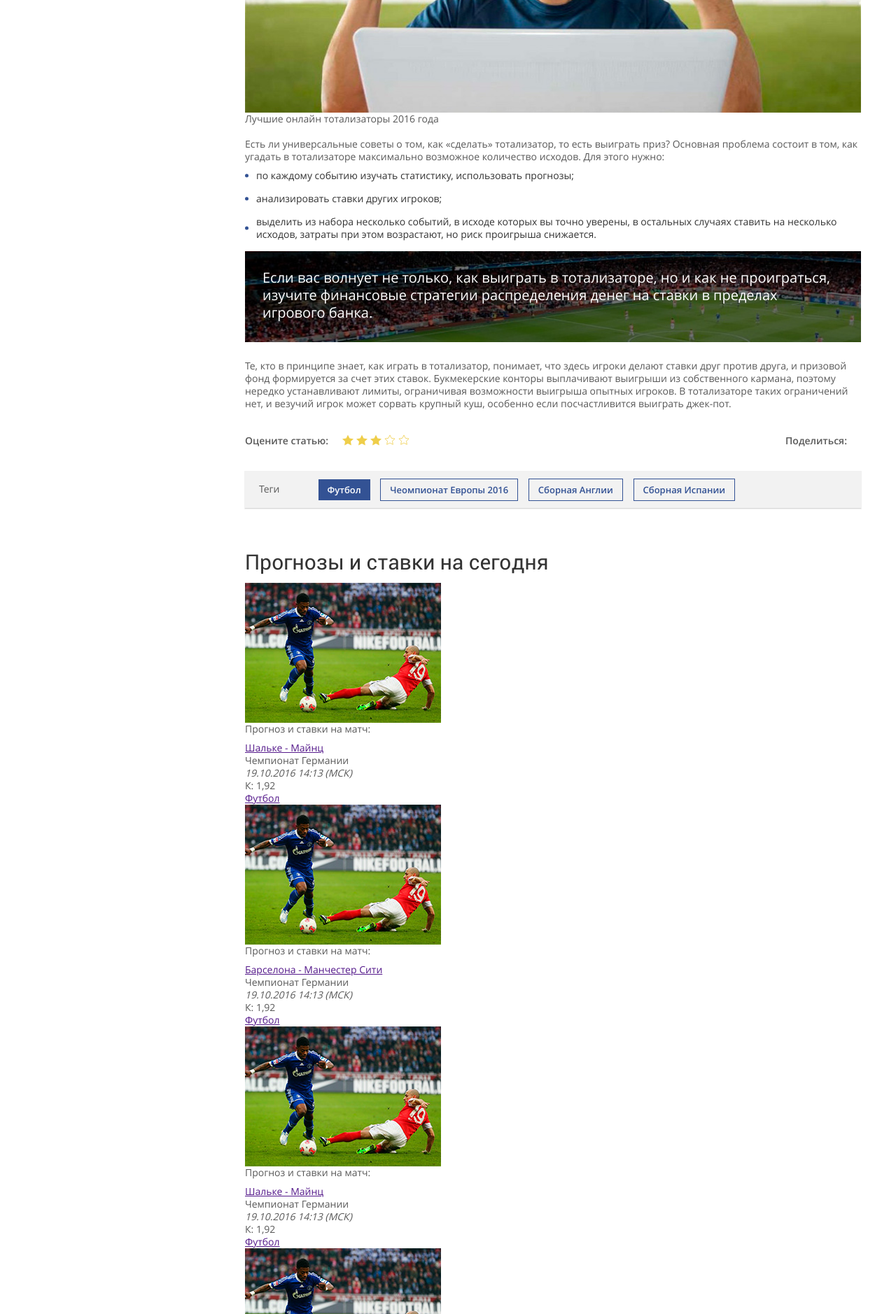
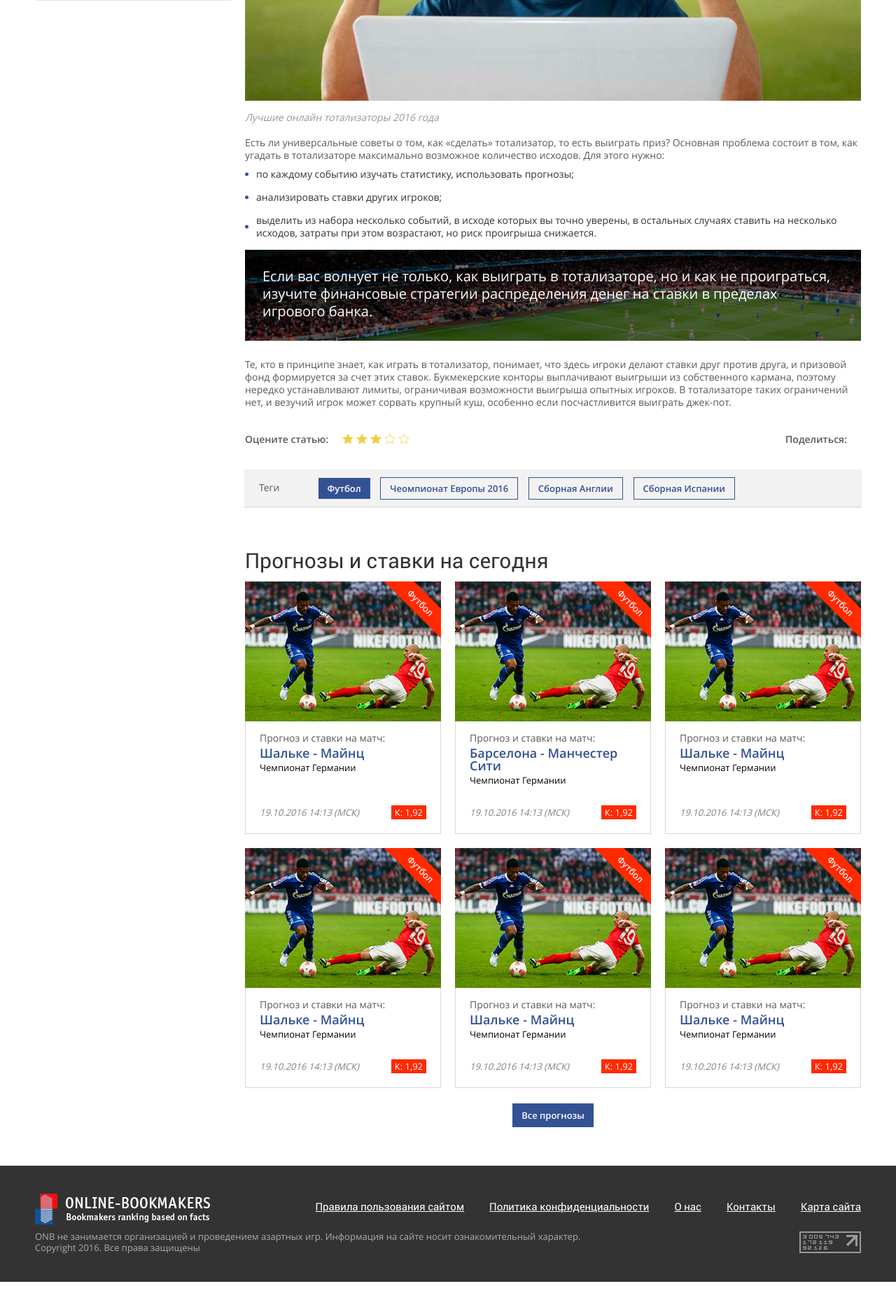
Before and after one commit to LayoutDep/online-bookmakers, a PHP site: page /article.html in a window 1280 px wide. Shown: the part 1882-3760 px from the top of the page at 70% size. After the commit the page ends 3714 px from the top, so only its background shows below. Run offline with PHP 8.4, Linux system fonts and the light colour scheme; some libraries are stand-ins or nearby versions.

Commit message:
Merge branch 'master' of E:\OpenServer\domains\works\online-bookmakers with conflicts.

```diff
--- a/app/css/main.css
+++ b/app/css/main.css
@@ -171,13 +172,18 @@ input, button {
 [required] {
   text-shadow: none; }
 
+html, body, .container {
+  min-height: 100vh; }
+
 html.__no-scroll {
   overflow: hidden; }
 
 body {
-  min-height: 5000px;
+  position: relative; }
+
+.container {
   position: relative;
-  margin-right: 0; }
+  padding-bottom: 165px; }
 
 .clear:before, .clear:after {
   content: '';
@@ -240,6 +246,10 @@ p {
       text-decoration: underline; }
   .content_main strong {
     font-family: 'OpenSansSemibold'; }
+  .content_main figcaption {
+    font-style: italic;
+    margin-top: 15px;
+    color: #999696; }
   .content_main em {
     font-style: italic; }
   .content_main img {
@@ -293,9 +294,21 @@ h3 {
   display: flex;
   justify-content: space-between;
   margin: 35px 0; }
+  @media only screen and (max-width: 1200px) {
+    .article-bottom {
+      display: block; } }
   .article-bottom strong {
     float: left;
     margin-right: 20px; }
+
+.article-bottom_item {
+  overflow: hidden; }
+  @media only screen and (max-width: 1200px) {
+    .article-bottom_item {
+      margin-bottom: 20px; } }
+  @media only screen and (max-width: 1200px) {
+    .article-bottom_item:last-child {
+      margin-bottom: 0; } }
 
 .article-bottom_social {
   margin-left: 5px; }
@@ -379,9 +467,75 @@ a.article-info_item:hover {
   border: none;
   outline: none;
   color: #ffffff;
-  transition: .2s; }
+  transition: .2s;
+  text-decoration: none; }
   .button:hover {
     background: #227496; }
+
+.content-list-preview li:last-child {
+  margin-bottom: 0; }
+
+.footer {
+  background: #333333;
+  padding: 40px 0;
+  position: absolute;
+  bottom: 0;
+  left: 0;
+  width: 100%; }
+
+.footer_top {
+  display: flex;
+  justify-content: space-between;
+  align-items: center;
+  margin-bottom: 10px; }
+  @media only screen and (max-width: 900px) {
+    .footer_top {
+      display: block; } }
+
+@media only screen and (max-width: 900px) {
+  .footer_logo {
+    text-align: center; } }
+
+.footer_list {
+  display: flex;
+  position: relative;
+  top: -3px; }
+  @media only screen and (max-width: 900px) {
+    .footer_list {
+      top: 0;
+      margin-top: 20px;
+      flex-wrap: wrap;
+      justify-content: center; } }
+
+.footer_list li {
+  margin: 0 18px; }
+  .footer_list li:last-child {
+    margin-right: 0; }
+
+.footer_list a {
+  font: 15px/1 'RobotoRegular';
+  color: #ffffff; }
+  .footer_list a:hover {
+    text-decoration: none; }
+  @media only screen and (max-width: 900px) {
+    .footer_list a {
+      padding: 10px;
+      display: block; } }
+
+.footer_bottom {
+  display: flex;
+  justify-content: space-between; }
+  @media only screen and (max-width: 520px) {
+    .footer_bottom {
+      display: block;
+      text-align: center; } }
+
+.footer_text {
+  font: 13px/1.2 'OpenSansRegular';
+  color: #b1abab; }
+  @media only screen and (max-width: 520px) {
+    .footer_text {
+      margin-bottom: 10px; } }
 
 .header_top {
   height: 79px; }
@@ -836,6 +1001,97 @@ a.article-info_item:hover {
     .nav_open-menu {
       display: block; } }
 
+.news_items {
+  display: flex;
+  flex-wrap: wrap;
+  align-items: stretch;
+  align-content: stretch;
+  margin: 0 -10px 10px; }
+  @media only screen and (max-width: 1200px) {
+    .news_items {
+      margin: 0;
+      justify-content: space-around; } }
+
+.news_item {
+  width: 280px;
+  margin: 0 10px 20px;
+  position: relative;
+  border: 1px solid #d9d9d9; }
+  @media only screen and (max-width: 1200px) {
+    .news_item {
+      margin-left: 0;
+      margin-right: 0; } }
+
+.news_image {
+  margin: -1px; }
+  .news_image img {
+    width: 100%;
+    height: 200px; }
+
+.news_content {
+  padding: 16px 20px 67px;
+  border-top: none; }
+
+.news_descr {
+  margin-bottom: 3px; }
+
+.news_title {
+  font: 18px/1 'OpenSansSemibold';
+  color: #335294;
+  text-decoration: none;
+  display: block;
+  margin-bottom: 3px;
+  transition: .2s; }
+  .news_title:hover {
+    color: #000; }
+
+.news_what {
+  font-size: 13px;
+  color: #000; }
+
+.news_date {
+  display: flex;
+  justify-content: space-between;
+  align-items: center;
+  position: absolute;
+  bottom: 20px;
+  left: 0;
+  width: 100%;
+  padding: 0 20px; }
+
+.news_date-text {
+  color: #808080;
+  font-size: 13px; }
+
+.news_koef {
+  color: #ffffff;
+  font-size: 13px;
+  padding: 1px 5px;
+  background: #ff2a00; }
+
+.news_category-wrapper {
+  position: absolute;
+  top: -1px;
+  right: -1px;
+  overflow: hidden;
+  width: 85px;
+  height: 80px; }
+
+.news_category {
+  width: 150px;
+  height: 30px;
+  text-align: center;
+  color: #ffffff;
+  background: #ff2a00;
+  font: 13.6px/30px 'RobotoRegular';
+  position: absolute;
+  top: 0;
+  right: -30px;
+  transform: rotate(45deg) translateX(22px); }
+
+.news_btn {
+  text-align: center; }
+
 .socials {
   display: inline-flex; }
 
--- /dev/null
+++ b/app/js/app.js
@@ -0,0 +1,348 @@
+;(function (window, undefined) {
+	var data = {
+		modules: {}
+	};
+
+	/**
+	 * Конструктор
+	 * @constructor
+	 */
+	function App() {
+		this.length = 0;
+		this.data = {};
+	}
+
+	/**
+	 * Добавление модулей
+	 * @param name - название модуля
+	 * @param fn - функция обработчик модуля
+	 * @param call (bool) - вызов модуля сразу после объявления
+	 * 						по умолчанию - false
+	 */
+	App.prototype.addModule = function (name, fn, call) {
+		if (typeof data.modules[name] == 'function') {
+			throw {
+				message: 'Модуль уже существует'
+			};
+		}
+		call = call == undefined ? false : call;
+		data.modules[name] = fn;
+		if (call == true) {
+			fn.call(this);
+		}
+		this.length++;
+	};
+
+	/**
+	 * Вызов модуля
+	 * @param moduleName
+	 */
+	App.prototype.callModule = function (moduleName) {
+		data.modules[moduleName].apply(this, [].slice.call(arguments, 1));
+	};
+
+	/**
+	 * Удаление модуля
+	 * @param moduleName
+	 */
+	App.prototype.removeModule = function (moduleName) {
+		delete data.modules[moduleName];
+		this.length--;
+	};
+
+	/**
+	 * Возвращает все модули в виде объекта
+	 * @returns {data.modules|{}}
+	 */
+	App.prototype.getModules = function () {
+		return data.modules;
+	};
+
+	window.App = App;
+	window.app = new App();
+})(window, undefined);
+
+app.data.media = {
+	desktop: 1201
+};
+
+app.data.swipe = function (params) {
+	var left = isFunction( params.left ) ? params.left : undefined;
+	var right = isFunction( params.right ) ? params.right : undefined;
+	var top = isFunction( params.top ) ? params.top : undefined;
+	var bottom = isFunction( params.bottom ) ? params.bottom : undefined;
+
+	var initialPoint;
+	var finalPoint;
+	document.addEventListener('touchstart', function(event) {
+		initialPoint=event.changedTouches[0];
+	}, false);
+	document.addEventListener('touchend', function(event) {
+		finalPoint=event.changedTouches[0];
+		var xAbs = Math.abs(initialPoint.pageX - finalPoint.pageX);
+		var yAbs = Math.abs(initialPoint.pageY - finalPoint.pageY);
+
+		if ( xAbs > 20 || yAbs > 20 ) {
+			if ( xAbs > yAbs ) {
+				if (finalPoint.pageX < initialPoint.pageX && left){
+					/*СВАЙП ВЛЕВО*/
+						left();
+				}
+				else {
+					/*СВАЙП ВПРАВО*/
+					if ( xAbs > 70 && right)
+						right();
+				}
+			}
+			else {
+				if (finalPoint.pageY < initialPoint.pageY && top) {
+					/*СВАЙП ВВЕРХ*/
+					top();
+				}
+				else if (bottom) {
+					/*СВАЙП ВНИЗ*/
+					bottom();
+				}
+			}
+		}
+	}, false);
+};
+
+function isFunction(object) {
+	return typeof object == 'function';
+}
+
+app.addModule('left-bar', function () {
+	var $leftBar = $('.js-left-bar');
+
+	if (!$leftBar.length) {
+		return false;
+	}
+
+	var list = $leftBar.find('.left-bar_list');
+	var $listItem = $leftBar.find('.left-bar_list > li');
+	var $innerList = $leftBar.find('.left-bar_inner-list');
+	var $openBtn, $overlay;
+	var isVisible = false;
+
+	if ($leftBar.length) {
+		responsiveButton();
+		responsiveOverlay();
+	}
+
+	$listItem.on('click', function (e) {
+		var $innerListActive = $(this).find($innerList);
+
+		if ($innerListActive.length) {
+			if ($innerListActive.is(':visible')) {
+				$innerListActive.slideUp(300);
+			} else {
+				$innerListActive.slideDown(300);
+			}
+			return false;
+		}
+	});
+
+	$openBtn.on('click', function () {
+		toggleMenu();
+	});
+
+	$overlay.on('click', function () {
+		hideMenu();
+	});
+
+	app.data.swipe({
+		left: function () {
+			if (isVisible) {
+				hideMenu();
+			}
+		},
+		right: function () {
+			if (!isVisible) {
+				showMenu();
+			}
+		}
+	});
+
+	function toggleMenu() {
+		$leftBar.toggleClass('__active');
+		$overlay.toggleClass('__active');
+		$openBtn.toggleClass('__active');
+		$('html').toggleClass('__no-scroll');
+		isVisible = !isVisible;
+	}
+
+	function showMenu() {
+		$leftBar.addClass('__active');
+		$overlay.addClass('__active');
+		$openBtn.addClass('__active');
+		$('html').addClass('__no-scroll');
+		isVisible = true;
+	}
+
+	function hideMenu() {
+		$leftBar.removeClass('__active');
+		$overlay.removeClass('__active');
+		$openBtn.removeClass('__active');
+		$('html').removeClass('__no-scroll');
+		isVisible = false;
+	}
+
+	function responsiveButton() {
+		$openBtn = $('<button>', {
+			'class': 'left-bar__open'
+		});
+		$leftBar.append($openBtn);
+	}
+
+	function responsiveOverlay() {
+		$overlay = $('<div>', {
+			'class': 'left-bar_overlay'
+		});
+		$leftBar.append($overlay);
+	}
+});
+/**
+ * Навигация
+ */
+app.addModule('nav', function () {
+	var $nav = $('.js-nav');
+	var $menuList = $nav.find('.nav_list');
+	var $dropDownOpenLinks = $nav.find('.nav_dropdown > a');
+	var $dropDownList = $nav.find('.nav_inner-list');
+	var $openMenuBtn = $nav.find('.nav_open-menu');
+
+	$dropDownOpenLinks.on('click', function () {
+		var windowWidth = $(window).width();
+		if (windowWidth <= app.data.media.desktop) {
+			$(this).closest('.nav_dropdown').find($dropDownList).fadeToggle(200);
+		}
+		return false;
+	});
+
+	$openMenuBtn.on('click', function () {
+		$menuList.fadeToggle(200);
+		return false;
+	});
+
+	$(window).on('resize', function () {
+		var windowWidth = $(window).width();
+		if (windowWidth > app.data.media.desktop) {
+			$dropDownList.removeAttr('style');
+			$menuList.removeAttr('style');
+		}
+	});
+});
+app.addModule('stars', function () {
+	var $stars = $('.js-stars');
+
+	if (!$stars.length) {
+		return false;
+	}
+
+	$stars.each(function () {
+		var $this = $(this);
+
+		var $empty = $this.find('.__empty');
+
+		$empty.hover(function () {
+			var index = $(this).index();
+
+			$empty.each(function () {
+				var thIndex = $(this).index();
+
+				if (thIndex <= index) {
+					$(this).removeClass('__empty');
+				}
+			});
+		}, function () {
+			$empty.addClass('__empty');
+		});
+	});
+});
+/**
+ * Таблица
+ */
+;(function ($) {
+	var settings = {
+		adaptiveWidth: 768
+	};
+
+	$.fn.stacktable = function (param) {
+		return this.each(function () {
+			var made = false;
+			var $this = $(this);
+
+			settings = $.extend(settings, param);
+
+			check();
+
+			$(window).on('resize', function () {
+				check();
+			});
+
+			function check() {
+				var windowWidth = $(window).width();
+
+				if (windowWidth < settings.adaptiveWidth) {
+					if (!made) {
+						make();
+						made = true;
+					}
+				} else {
+					if (made) {
+						clear();
+						made = false;
+					}
+				}
+			}
+
+			function make() {
+				var td = $this.find('tbody td');
+				var th = $this.find('thead th');
+
+				td.each(function () {
+					var $div = $('<div />', {
+						'class': 'table_heading'
+					}).html( th.eq( $(this).index() ).html() );
+
+
+					$(this).wrapInner('<div class="table_content"></div>');
+					$(this).prepend($div);
+				});
+			}
+
+			function clear() {
+				var td = $this.find('tbody td');
+				var th = $this.find('thead th');
+
+				td.each(function () {
+					var $div = $(this).find('.table_heading').detach();
+					$(this).html( $(this).find('.table_content').html() );
+				});
+			}
+		});
+	};
+})(jQuery);
+
+
+app.addModule('table', function () {
+	var $table = $('.js-table');
+
+	if (!$table.length) {
+		return false;
+	}
+
+	$table.stacktable({
+		adaptiveWidth: app.data.media.desktop
+	});
+});
+jQuery(document).ready(function ($) {
+
+	var modules = app.getModules();
+
+	for (var module in modules) {
+		app.callModule(module);
+	}
+
+});
```
Also changed, not shown: other parts of app/css/main.css (+103 -17 lines).
